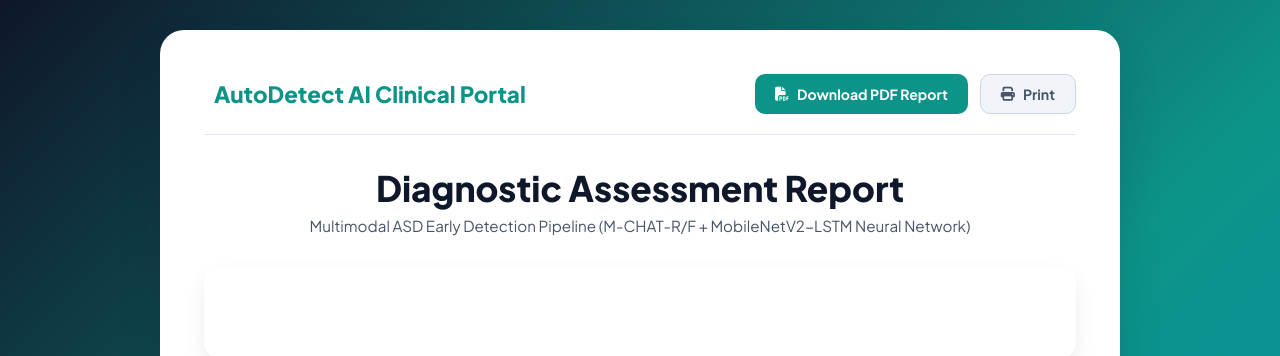
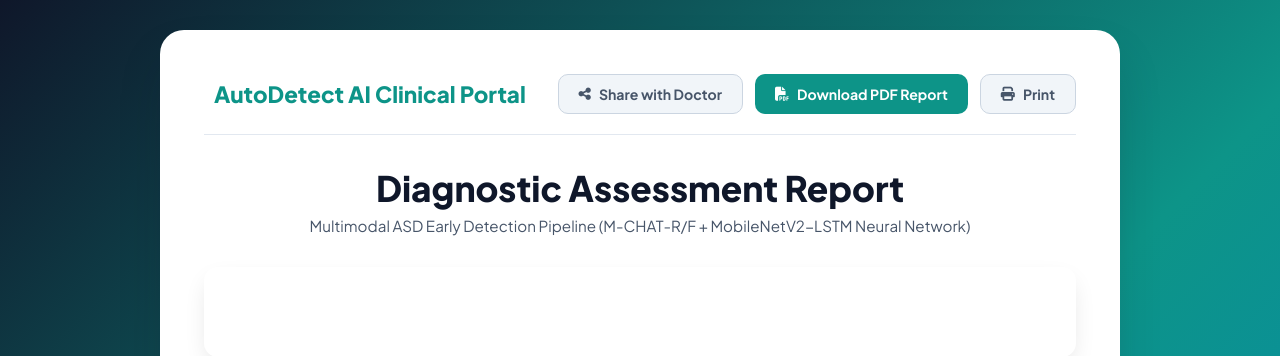
Before and after one commit to Anchalgupta1321/Autism_Detection, a Flask app: template autism_web/templates/final_results.html in a window 1280 px wide. Shown: the top 356 px of the page. Run offline with Flask 3, Linux system fonts and the light colour scheme; the template is opened without the code that fills it, so the values that code supplies are empty; some libraries are stand-ins or nearby versions.

Commit message:
Implement Doctor shareable report link and international clinical access

```diff
--- a/autism_web/templates/final_results.html
+++ b/autism_web/templates/final_results.html
@@ -427,6 +427,9 @@
                 <i class="fa-solid fa-brain-circuit"></i> AutoDetect AI Clinical Portal
             </div>
             <div class="action-btns">
+                <button onclick="shareReportLink()" class="btn-action btn-print">
+                    <i class="fa-solid fa-share-nodes"></i> Share with Doctor
+                </button>
                 <button onclick="downloadPDF()" class="btn-action btn-download">
                     <i class="fa-solid fa-file-pdf"></i> Download PDF Report
                 </button>
@@ -595,6 +598,19 @@
     </div>
 
     <script>
+        function shareReportLink() {
+            const url = window.location.href;
+            if (navigator.clipboard && navigator.clipboard.writeText) {
+                navigator.clipboard.writeText(url).then(() => {
+                    alert("🔗 Report link copied to clipboard! You can share this link with your pediatrician or specialist.");
+                }).catch(() => {
+                    prompt("Copy this assessment URL for your doctor:", url);
+                });
+            } else {
+                prompt("Copy this assessment URL for your doctor:", url);
+            }
+        }
+
         function downloadPDF() {
             const element = document.getElementById('report-content');
             const opt = {
```
